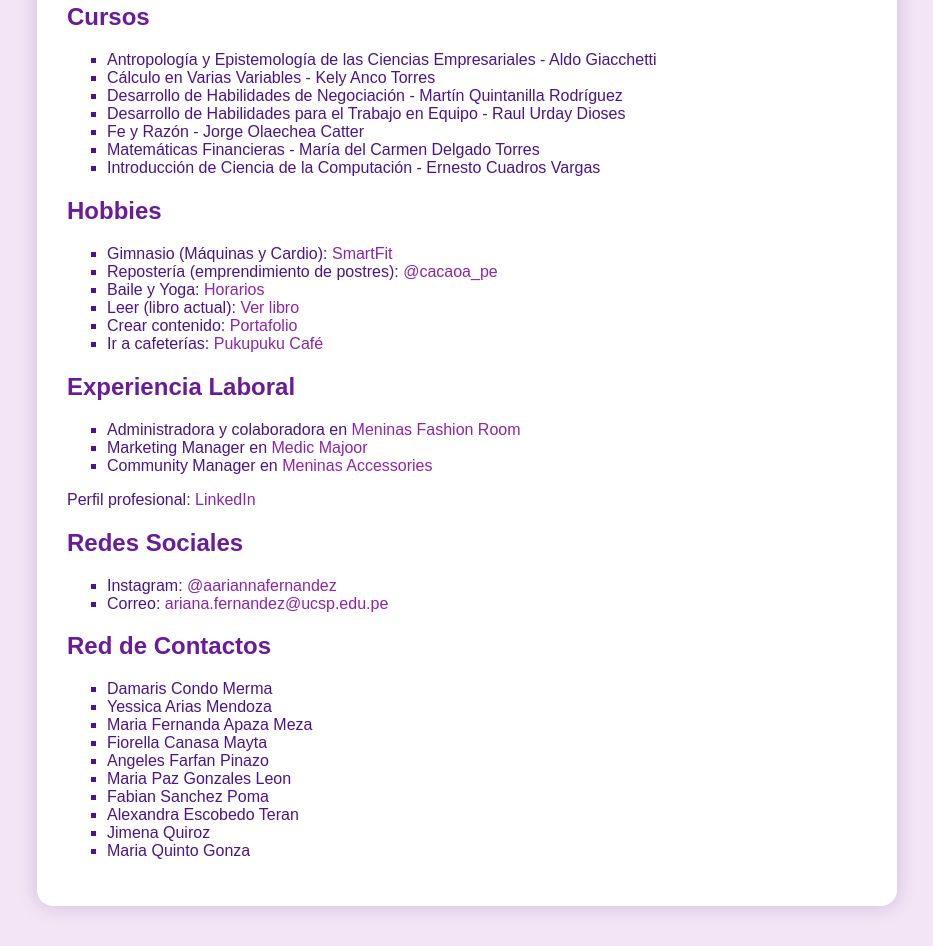
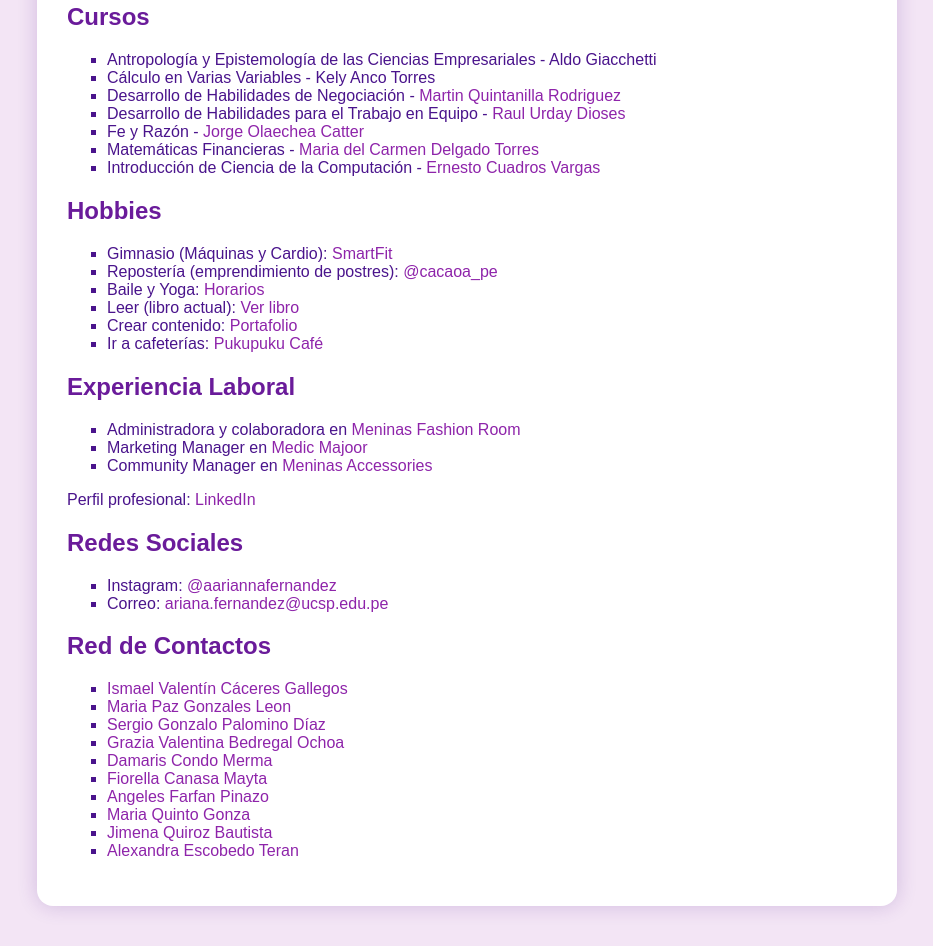
Before and after one commit to Ariana6240/ArianaMicaelaFernandezCarpio, a plain HTML site: page index.html in a window 1280 px wide. Shown: the part 570-1516 px from the top of the page, without its empty margins (173-1106 px from the left). Drawn offline with Linux system fonts and the light colour scheme.

Commit message:
Update index.html

```diff
--- a/index.html
+++ b/index.html
@@ -53,11 +53,11 @@
     <ul>
       <li>Antropología y Epistemología de las Ciencias Empresariales - Aldo Giacchetti</li>
       <li>Cálculo en Varias Variables - Kely Anco Torres</li>
-      <li>Desarrollo de Habilidades de Negociación - Martín Quintanilla Rodríguez</li>
-      <li>Desarrollo de Habilidades para el Trabajo en Equipo - Raul Urday Dioses</li>
-      <li>Fe y Razón - Jorge Olaechea Catter</li>
-      <li>Matemáticas Financieras - María del Carmen Delgado Torres</li>
-      <li>Introducción de Ciencia de la Computación - Ernesto Cuadros Vargas</li>
+      <li>Desarrollo de Habilidades de Negociación - <a href="https://pe.linkedin.com/in/mart%C3%ADn-quintanilla-18a030127?utm_source=share&utm_medium=member_mweb&utm_campaign=share_via&utm_content=profile">Martin Quintanilla Rodriguez</a></li>
+      <li>Desarrollo de Habilidades para el Trabajo en Equipo - <a href="https://pe.linkedin.com/in/ra%C3%BAl-a-urday-dioses-0a6b8967?utm_source=share&utm_medium=member_mweb&utm_campaign=share_via&utm_content=profile" target="_blank">Raul Urday Dioses</a></li>
+      <li>Fe y Razón - <a href="https://pe.linkedin.com/in/jorgeolaecheacatter?utm_source=share&utm_medium=member_mweb&utm_campaign=share_via&utm_content=profile">Jorge Olaechea Catter</a></li>
+      <li>Matemáticas Financieras - <a href="https://www.linkedin.com/in/mar%C3%ADa-del-carmen-delgado-torres-76860446?trk=contact-info">Maria del Carmen Delgado Torres</a></li>
+      <li>Introducción de Ciencia de la Computación - <a href="https://pe.linkedin.com/in/ecuadrosv?utm_source=share&utm_medium=member_mweb&utm_campaign=share_via&utm_content=profile" target="_blank">Ernesto Cuadros Vargas</a></li>
     </ul>
 
     <h2>Hobbies</h2>
@@ -85,18 +85,18 @@
     </ul>
 
     <h2>Red de Contactos</h2>
-    <ul>
-      <li>Damaris Condo Merma</li>
-      <li>Yessica Arias Mendoza</li>
-      <li>Maria Fernanda Apaza Meza</li>
-      <li>Fiorella Canasa Mayta</li>
-      <li>Angeles Farfan Pinazo</li>
-      <li>Maria Paz Gonzales Leon</li>
-      <li>Fabian Sanchez Poma</li>
-      <li>Alexandra Escobedo Teran</li>
-      <li>Jimena Quiroz</li>
-      <li>Maria Quinto Gonza</li>
-    </ul>
+  <ul>
+  <li><a href="https://ismael-caceres.github.io/Ismael-Valentin-Caceres-Gallegos/" target="_blank">Ismael Valentín Cáceres Gallegos</a></li>
+  <li><a href="https://mariapazgonzalesleon.github.io/" target="_blank">Maria Paz Gonzales Leon</a></li>
+  <li><a href="https://sergipalomino.github.io/Perfil.Sergio.PR/" target="_blank">Sergio Gonzalo Palomino Díaz</a></li>
+  <li><a href="https://graziavalentina.github.io/Grazia-Valentina-Bedregal-Ochoa/" target="_blank">Grazia Valentina Bedregal Ochoa</a></li>
+  <li><a href="https://kiacondo.github.io/mipaginawebdma/" target="_blank">Damaris Condo Merma</a></li>
+  <li><a href="https://fiorellacanasa.github.io/fiorella-canasa/" target="_blank">Fiorella Canasa Mayta</a></li>
+  <li><a href="https://nayefarfanp.github.io/mi-pagina-web-/" target="_blank">Angeles Farfan Pinazo</a></li>
+  <li><a href="https://mariaquintog.github.io/" target="_blank">Maria Quinto Gonza</a></li>
+  <li><a href="https://jimenaq25.github.io/Jimena-Sofia-Quiroz-Bautista/" target="_blank">Jimena Quiroz Bautista</a></li>
+  <li><a href="https://alexandrafabiola.github.io/alexandra-escobedo/" target="_blank">Alexandra Escobedo Teran</a></li>
+</ul>
   </div>
 </body>
 </html>
```
